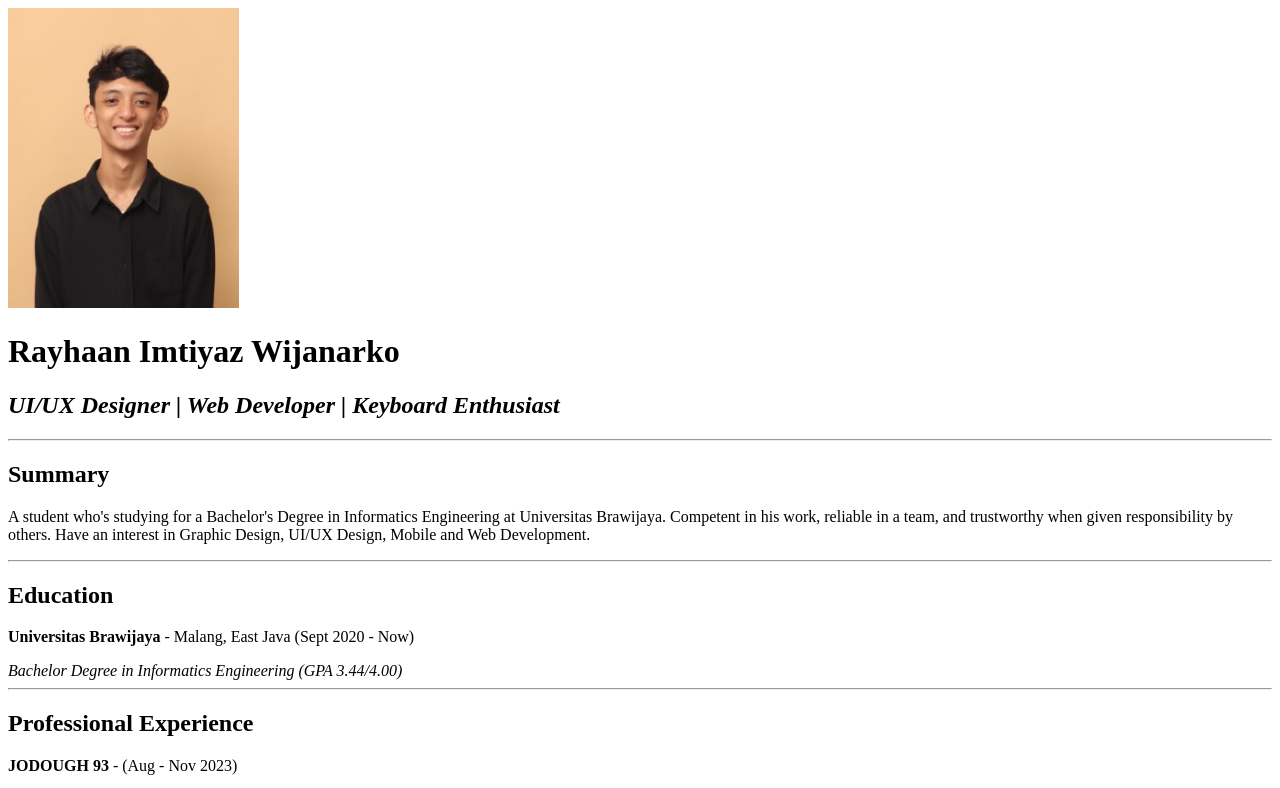
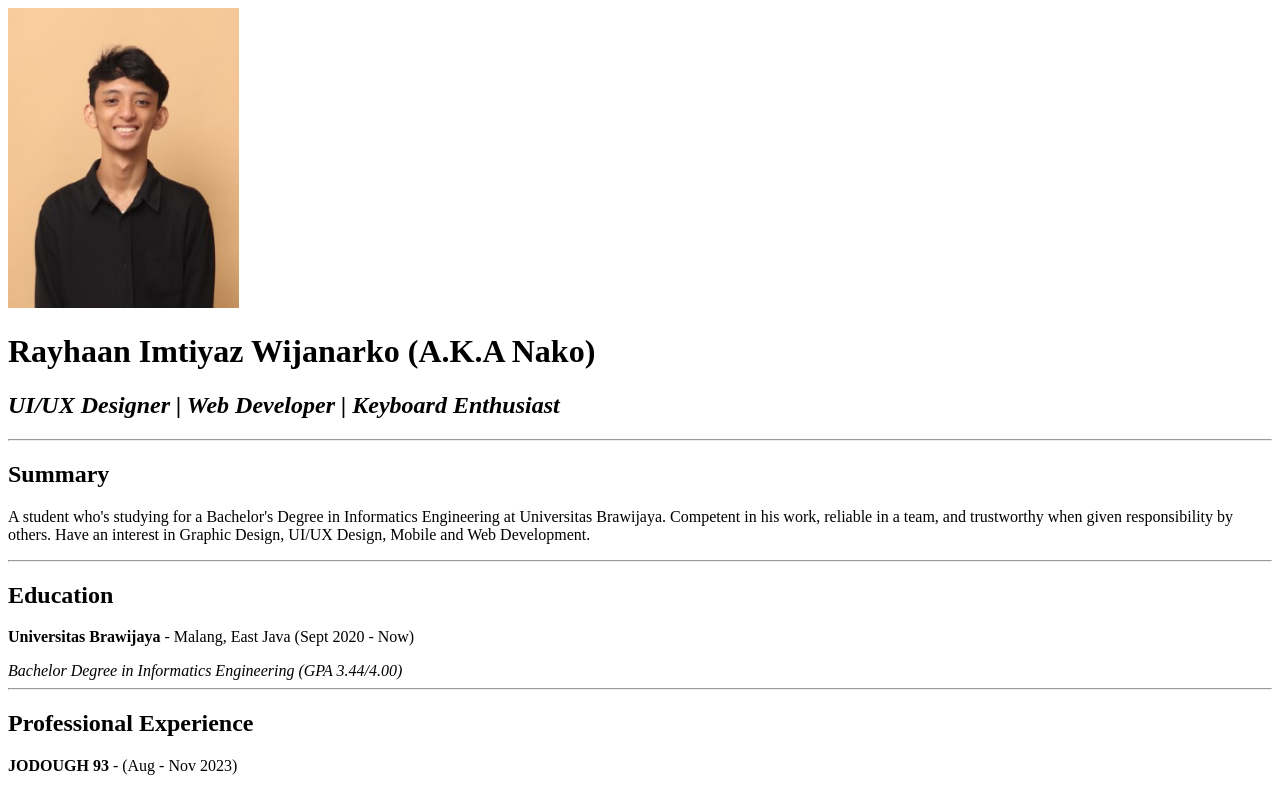
Before and after one commit to RayhaaNako/Udemy-Capstone-Project-Web-Development-Bootcamp-1-Online-Resume, a plain HTML site: page index.html in a window 1280 px wide. Shown: the top 788 px of the page. Drawn offline with Linux system fonts and the light colour scheme.

Commit message:
Testing to change name.

```diff
--- a/index.html
+++ b/index.html
@@ -8,7 +8,7 @@
 </head>
 <body>
     <img src="./assets/My Photo.jpg" height="300" alt="photo of Rayhaan Imtiyaz Wijanarko">
-    <h1>Rayhaan Imtiyaz Wijanarko</h1>
+    <h1>Rayhaan Imtiyaz Wijanarko (A.K.A Nako)</h1>
     <h2><i>UI/UX Designer | Web Developer | Keyboard Enthusiast</i></h2>
     <hr>
 
```
